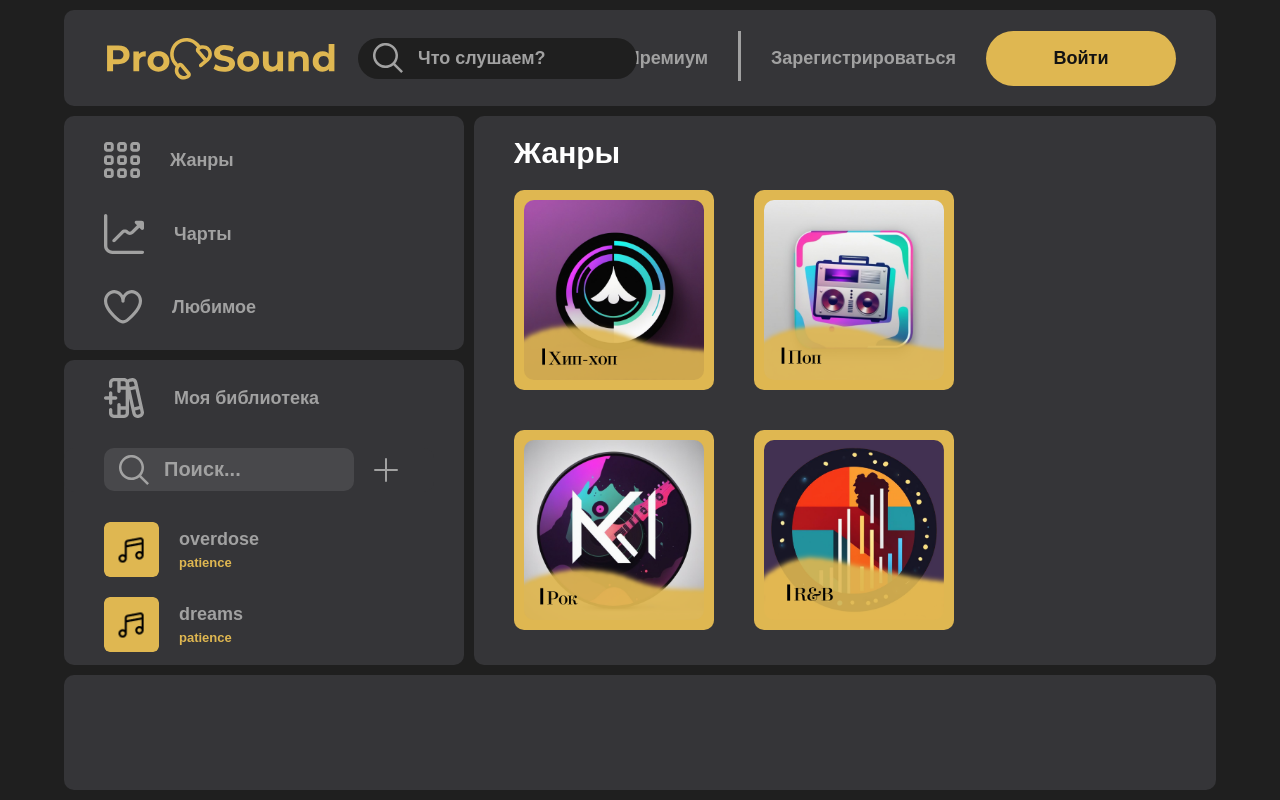
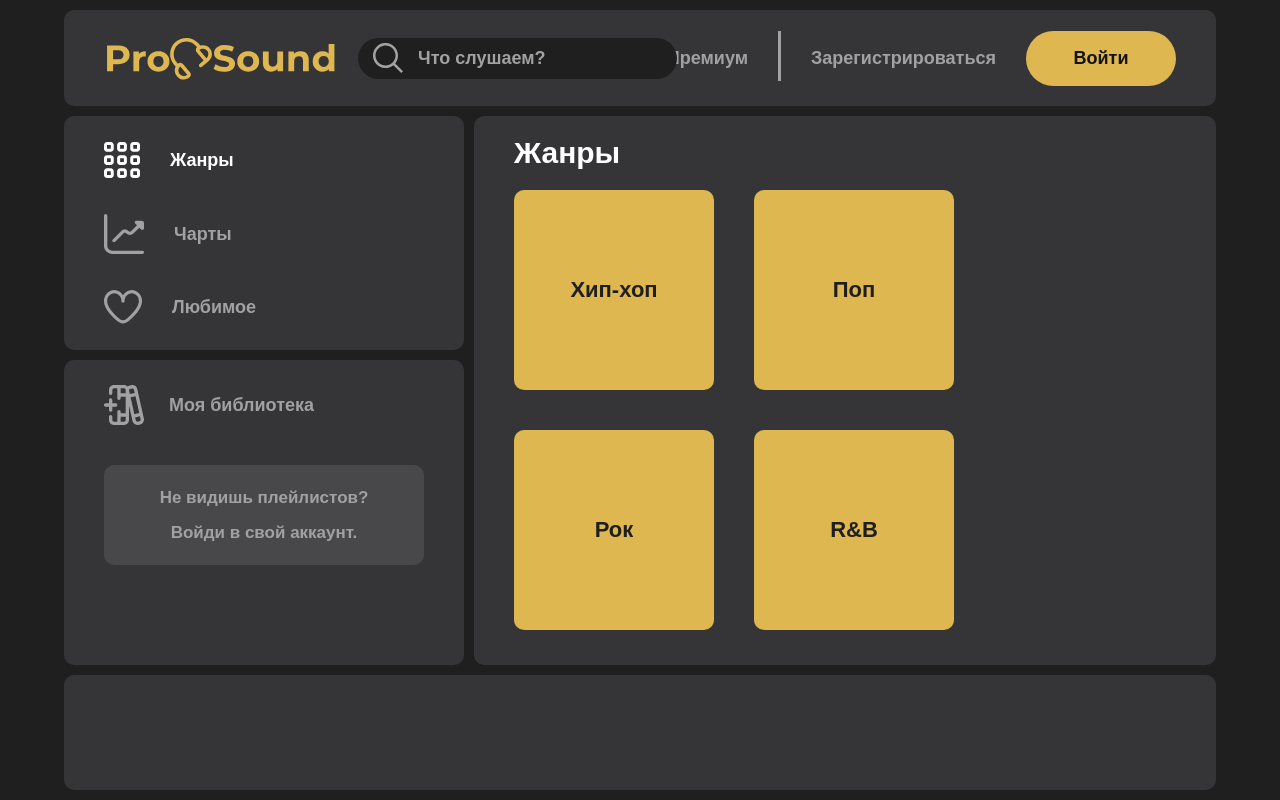
Before and after one commit to patience4you/ProSound, a Vue app: page / in a window 1280 px wide. Built offline with nearby package versions, Linux system fonts and the light colour scheme; the HTML template or start-up script is replaced by a standard one.

Commit message:
23.03 update

```diff
--- a/src/App.vue
+++ b/src/App.vue
@@ -1,10 +1,20 @@
 <template>
   <div class="container">
-    <my-header/>
-    <aside-nav @contentChange="updateContent"/>
-    <aside-playlists :loggedIn="loggedIn" :loggedOut="loggedOut" @update-logged-state="updateLoggedState"/>
-    <my-content :currentContent="currentContent"/>
-    <my-footer/>
+    <my-header
+        @userDataChanged="updateUserData"
+    />
+    <aside-nav
+        @contentChange="updateContent"
+        :current-content="currentContent"
+    />
+    <aside-playlists
+        :userData="userData"
+    />
+    <my-content
+        :currentContent="currentContent"
+    />
+    <my-footer
+    />
   </div>
 </template>
 
@@ -28,11 +38,10 @@ export default {
     MyFooter
   },
 
-
   data() {
     return {
-
-      currentContent: 'genres'
+      currentContent: 'genres',
+      userData: null
     }
   },
 
@@ -40,11 +49,9 @@ export default {
     updateContent(content) {
       this.currentContent = content;
     },
-
-    updateLoggedState(loggedIn, loggedOut) {
-      this.loggedIn = loggedIn;
-      this.loggedOut = loggedOut;
-    },
+    updateUserData(userData) {
+      this.userData = userData;
+    }
   }
 }
 </script>
--- a/src/components/Aside/AsideNav.vue
+++ b/src/components/Aside/AsideNav.vue
@@ -6,6 +6,7 @@
             href="/genres"
             @click.prevent="showContent('genres')"
             class="social-icons"
+            :class="{'selected': currentContent === 'genres', 'active-color': currentContent === 'genres'}"
         >
           <svg width="36" height="36" viewBox="0 0 36 36"
                fill="#a1a1a1"
@@ -32,12 +33,12 @@
           <span class>Жанры</span>
         </a>
       </li>
-
       <li class="charts">
         <a
             href="/charts"
             @click.prevent="showContent('charts')"
             class="social-icons"
+            :class="{'selected': currentContent === 'charts', 'active-color': currentContent === 'charts'}"
         >
           <svg width="40" height="40" viewBox="0 0 40 40"
                fill="#a1a1a1"
@@ -50,23 +51,22 @@
           <span>Чарты</span>
         </a>
       </li>
-
       <li class="favorites">
         <a
             href="/favorites"
             @click.prevent="showContent('favorites')"
             class="social-icons"
+            :class="{'selected': currentContent === 'favorites', 'active-color': currentContent === 'favorites'}"
         >
           <svg width="38" height="34" viewbox="0 0 38 34"
-               fill="#a1a1a1"
-               xmlns="http://www.w3.org/2000/svg">
+              fill="#a1a1a1"
+              xmlns="http://www.w3.org/2000/svg">
             <path
                 d="M27.7083 0.0352478C25.9254 0.0629798 24.1814 0.560682 22.6523 1.47809C21.1233 2.39551 19.8635 3.70014 19 5.26025C18.1365 3.70014 16.8766 2.39551 15.3476 1.47809C13.8186 0.560682 12.0746 0.0629798 10.2916 0.0352478C7.44946 0.158733 4.77168 1.40207 2.8433 3.49362C0.914919 5.58517 -0.107297 8.35491 -2.53501e-05 11.1977C-2.53501e-05 18.3972 7.57781 26.26 13.9333 31.5911C15.3523 32.7835 17.1465 33.4373 19 33.4373C20.8535 33.4373 22.6476 32.7835 24.0666 31.5911C30.4221 26.26 38 18.3972 38 11.1977C38.1072 8.35491 37.085 5.58517 35.1567 3.49362C33.2283 1.40207 30.5505 0.158733 27.7083 0.0352478ZM22.0321 29.1686C21.1834 29.8833 20.1095 30.2752 19 30.2752C17.8904 30.2752 16.8166 29.8833 15.9679 29.1686C7.83272 22.3428 3.16664 15.7942 3.16664 11.1977C3.05841 9.19438 3.74672 7.22949 5.08147 5.73161C6.41621 4.23373 8.28909 3.32439 10.2916 3.20191C12.2942 3.32439 14.1671 4.23373 15.5018 5.73161C16.8366 7.22949 17.5249 9.19438 17.4166 11.1977C17.4166 11.6177 17.5835 12.0204 17.8804 12.3173C18.1773 12.6143 18.58 12.7811 19 12.7811C19.4199 12.7811 19.8226 12.6143 20.1196 12.3173C20.4165 12.0204 20.5833 11.6177 20.5833 11.1977C20.4751 9.19438 21.1634 7.22949 22.4981 5.73161C23.8329 4.23373 25.7058 3.32439 27.7083 3.20191C29.7109 3.32439 31.5837 4.23373 32.9185 5.73161C34.2532 7.22949 34.9415 9.19438 34.8333 11.1977C34.8333 15.7942 30.1672 22.3428 22.0321 29.1622V29.1686Z" />
           </svg>
           <span>Любимое</span>
         </a>
       </li>
-
     </ul>
   </nav>
 </template>
@@ -130,11 +130,17 @@
     align-items: center;
     gap: 30px;
 
+    fill: #DFB751;
+
     font-weight: 700;
 
-    color: #a1a1a1;
+    text-decoration: none;
+  }
 
-    text-decoration: none;
+  .selected svg,
+  .selected span {
+    color: #ffffff;
+    fill: #ffffff;
   }
 
   .genres, .charts, .favorites {
--- a/src/components/Aside/AsidePlaylists.vue
+++ b/src/components/Aside/AsidePlaylists.vue
@@ -1,8 +1,6 @@
 <template>
   <div class="aside-library">
-
     <div>
-
       <div class="aside-library__title">
         <a href="/genres" class="social-icons"></a>
         <svg xmlns="http://www.w3.org/2000/svg" fill="#a1a1a1" id="Layer_1" data-name="Layer 1" viewBox="0 0 24 24" width="40" height="40">
@@ -10,34 +8,40 @@
         </svg>
         <div id="title">Моя библиотека</div>
       </div>
-
-      <div class="aside-library search-bar__actions">
-
+      <div v-if="userData !== null" class="aside-library search-bar__actions">
         <div class="aside-library__search">
           <input type="text"  placeholder="Поиск...">
         </div>
-
         <button
             class="aside-library__add-playlist"
-            @click="showDialog"
+            @click.prevent="showDialog"
             title="Создать плейлист"
         >
           <svg xmlns="http://www.w3.org/2000/svg" fill="#a1a1a1" id="Outline" width="25" height="25"><path d="M23,11H13V1a1,1,0,0,0-1-1h0a1,1,0,0,0-1,1V11H1a1,1,0,0,0-1,1H0a1,1,0,0,0,1,1H11V23a1,1,0,0,0,1,1h0a1,1,0,0,0,1-1V13H23a1,1,0,0,0,1-1h0A1,1,0,0,0,23,11Z"/></svg>
         </button>
-
       </div>
-
+      <div v-if="userData !== null">
         <playlist-item v-bind:playlists="playlists"/>
         <my-dialog v-model:show="dialogVisible">
           <playlist-form
               :playlist-counter="playlistCounter"
               @create="createPlaylist"
-
           />
-
         </my-dialog>
       </div>
-
+      <div v-else>
+        <div class="logout-container">
+          <div>
+            <div class="logout-container__text">
+              Не видишь плейлистов?
+            </div>
+            <div class="logout-container__text">
+              Войди в свой аккаунт.
+            </div>
+          </div>
+        </div>
+      </div>
+    </div>
   </div>
 
 </template>
@@ -59,19 +63,16 @@
     },
 
     props: {
-      loggedIn: {
-        type: Boolean,
-        required: true
+      userData: {
+        type: Object,
+        default: null
       },
-      loggedOut: {
-        type: Boolean,
-        required: true
-      }
     },
 
     data() {
       return {
         dialogVisible: false,
+
         playlists: [
           {id: 1, title: 'overdose', author: 'patience', image: require('@/assets/playlist.jpg')},
           {id: 2, title: 'dreams', author: 'patience', image: require('@/assets/playlist.jpg')},
@@ -83,6 +84,10 @@
     computed: {
       playlistCounter() {
         return (this.playlists.length + 1);
+      },
+
+      isLoggedIn() {
+        return this.userData !== null;
       }
     },
 
@@ -95,6 +100,10 @@
         this.playlists.push(playlist)
         this.dialogVisible = false
         this.playlistCounter++;
+      },
+
+      updateLoggedState(userData) {
+        this.userData = userData
       },
     }
   }
@@ -110,7 +119,7 @@
     background-color: #353538;
     border-radius: 10px;
 
-    padding: 0 30px 0 0;
+    padding: 0 0 0 0;
 
     overflow-y: auto;
     scroll-behavior: smooth;
@@ -130,11 +139,11 @@
     flex-direction: row;
     align-items: center;
     margin-left: 40px;
-    margin-top: 18px;
+    margin-top: 25px;
   }
 
   .aside-library__title #title{
-    margin-left: 30px;
+    margin-left: 25px;
   }
 
   .aside-library__add-playlist {
@@ -202,6 +211,19 @@
     color: #A1A1A1;
   }
 
+  .logout-container {
+    margin: 40px 40px;
+    padding: 15px;
 
+    background-color: #48484b;
+    border-radius: 10px;
+  }
+
+  .logout-container__text {
+    font-size: 17px;
+    color: #A1A1A1;
+    text-align: center;
+    line-height: 35px;
+  }
 
 </style>
--- a/src/components/Aside/PlaylistItem.vue
+++ b/src/components/Aside/PlaylistItem.vue
@@ -62,6 +62,7 @@ export default {
   }
 
   .aside-library__playlists .playlist {
+    width: 80%;
     display: flex;
     flex-direction: row;
     padding: 10px;
--- a/src/components/Content/MyContent.vue
+++ b/src/components/Content/MyContent.vue
@@ -1,27 +1,28 @@
 
 <template>
-
   <div class="content">
-    <div v-show="currentContent === 'genres'">
+    <div
+        v-show="currentContent === 'genres'"
+    >
       <div class="title">Жанры</div>
-
         <div class="genres__content">
           <a href="" v-for="genre in genres">
-            <img @click="" class="genre__image" :src="genre.image" alt="Обложка жанра">
+            <div class="genre__title">{{genre.title}}</div>
           </a>
         </div>
     </div>
-
-    <div v-show="currentContent === 'charts'">
+    <div
+        v-show="currentContent === 'charts'"
+    >
       <div class="title">Чарты</div>
       <div class="charts__content"> sadad </div>
     </div>
-
-    <div v-show="currentContent === 'favorites'">
+    <div
+        v-show="currentContent === 'favorites'"
+    >
       <div class="title">Любимое</div>
       <div class="favorites__content"> sadad </div>
     </div>
-
   </div>
 </template>
 
@@ -37,26 +38,32 @@ export default {
   data() {
     return {
       genres: [
-        {id: 1, title: 'Хип-хоп', image: require('@/assets/genres/хип-хоп.png')},
-        {id: 2, title: 'Поп', image: require('@/assets/genres/поп.png')},
-        {id: 3, title: 'Рок', image: require('@/assets/genres/рок.png')},
-        {id: 5, title: 'R&B', image: require('@/assets/genres/R&B.png')},
-        {id: 6, title: 'K-Pop', image: require('@/assets/genres/к-поп.png')},
-        {id: 7, title: 'Релакс', image: require('@/assets/genres/релакс.png')},
-        {id: 9, title: 'Джаз', image: require('@/assets/genres/джаз.png')},
-        {id: 10, title: 'Кантри', image: require('@/assets/genres/кантри.png')},
-        {id: 11, title: 'Метал', image: require('@/assets/genres/метал.png')},
-        {id: 12, title: 'Аниме', image: require('@/assets/genres/аниме.png')},
-        {id: 13, title: 'Классика', image: require('@/assets/genres/классика.png')},
-        {id: 14, title: 'Фолк', image: require('@/assets/genres/фолк.png')},
-        {id: 15, title: 'Соул', image: require('@/assets/genres/Соул.png')},
-        {id: 16, title: 'Панк', image: require('@/assets/genres/панк.png')},
-        {id: 17, title: 'Блюз', image: require('@/assets/genres/блюз.png')},
-        {id: 18, title: 'Афро', image: require('@/assets/genres/афро.png')},
-        {id: 20, title: 'Караоке', image: require('@/assets/genres/караоке.png')}
+        {id: 1, title: 'Хип-хоп'},
+        {id: 2, title: 'Поп'},
+        {id: 3, title: 'Рок'},
+        {id: 5, title: 'R&B'},
+        {id: 6, title: 'K-Pop'},
+        {id: 7, title: 'Релакс'},
+        {id: 9, title: 'Джаз'},
+        {id: 10, title: 'Кантри'},
+        {id: 11, title: 'Метал'},
+        {id: 12, title: 'Аниме'},
+        {id: 13, title: 'Классика'},
+        {id: 14, title: 'Фолк'},
+        {id: 15, title: 'Соул'},
+        {id: 16, title: 'Панк'},
+        {id: 17, title: 'Блюз'},
+        {id: 18, title: 'Афро'},
+        {id: 20, title: 'Караоке'}
       ],
     }
   },
+
+  methods: {
+    setCurrentContent(content) {
+      this.$emit('update:currentContent', content);
+    }
+  }
 }
 </script>
 
@@ -90,17 +97,6 @@ export default {
   margin-bottom: 20px;
 }
 
-.genre__image {
-  display: block;
-  width: 90%;
-  height: auto;
-
-  top: 20px;
-
-
-  border-radius: 10px;
-}
-
 .genres__content {
   display: flex;
   flex-direction: row;
@@ -120,8 +116,6 @@ export default {
 
   background-color: #DFB751;
   text-decoration: none;
-
-
 }
 
 .genre__title {
--- a/src/components/Header/MyHeader.vue
+++ b/src/components/Header/MyHeader.vue
@@ -1,33 +1,26 @@
 <template>
   <header class="header">
-
     <div class="logo">
       <a href=" ">
         <img src="../../assets/logo.svg" alt="">
       </a>
     </div>
-
     <div class="search-bar">
       <input type="text"  placeholder="Что слушаем?">
     </div>
-
     <div v-if="loggedOut" class="user-actions">
-
       <div class="user-actions__premium">
         <a href=" ">Премиум</a>
       </div>
-
       <div>
         <svg width="3" height="50" viewbox="0 0 3 50"
              fill="#A1A1A1" xmlns="http://www.w3.org/2000/svg">
           <rect width="3" height="50" />
         </svg>
       </div>
-
       <div class="user-actions__registration">
         <a href=" ">Зарегистрироваться</a>
       </div>
-
       <button
           class="user-actions__login-button"
           href="/login.html"
@@ -36,7 +29,6 @@
         Войти
       </button>
     </div>
-
     <div v-if="loggedIn" class="logged-in__actions">
       <div>Привет, <strong :style="{color: 'white'}">{{userData.email}}</strong> </div>
       <button
@@ -46,13 +38,11 @@
         Выйти
       </button>
     </div>
-
     <my-dialog v-model:show="loginDialogVisible">
       <login-form
           @login="loginAccount"
       />
     </my-dialog>
-
   </header>
 </template>
 
@@ -81,11 +71,11 @@ export default {
       this.loginDialogVisible = true;
     },
 
-    logoutAccount(logout) {
+    logoutAccount() {
       this.loggedOut = true;
       this.loggedIn = false;
       this.userData = null;
-      this.$emit('loggedOutChanged', true);
+      this.$emit('userDataChanged', this.userData);
     },
 
     loginAccount(login) {
@@ -93,7 +83,7 @@ export default {
       this.loggedIn = true;
       this.loggedOut = false;
       this.userData = login;
-      this.$emit('loggedInChanged', true);
+      this.$emit('userDataChanged', this.userData);
     },
   }
 
@@ -168,7 +158,7 @@ export default {
   }
 
   .user-actions__login-button {
-    width: 190px;
+    width: 150px;
     height: 55px;
 
     font-weight: 700;
@@ -193,5 +183,4 @@ export default {
   .user-actions__login-button:hover {
     background-color: #ffd979;
   }
-
 </style>
```
Also changed, not shown: src/components/Aside/PlaylistForm.vue (+9 -1 lines), src/components/Header/LoginForm.vue (+25 -17 lines), src/assets/genres/R&B.png (deleted), src/assets/genres/Соул.png (deleted), src/assets/genres/аниме.png (deleted), src/assets/genres/афро.png (deleted), src/assets/genres/блюз.png (deleted), src/assets/genres/джаз.png (deleted), src/assets/genres/к-поп.png (deleted), src/assets/genres/кантри.png (deleted), src/assets/genres/караоке.png (deleted), src/assets/genres/классика.png (deleted), src/assets/genres/метал.png (deleted), src/assets/genres/панк.png (deleted), 5 more files, 32 other files (tests, documents, lock files or other folders). Lines whose indentation alone changed are shown as unchanged.
